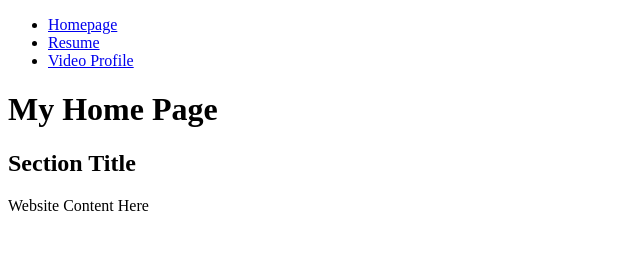
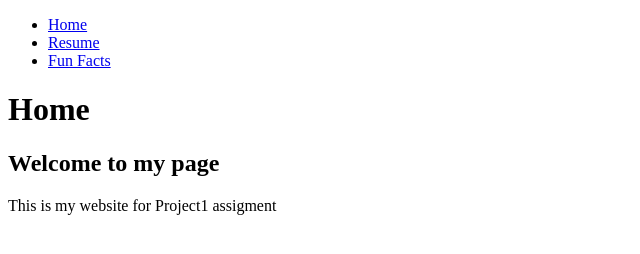
Before and after one commit to edzia89/Project1_home, a plain HTML site: page index.html in a window 1280 px wide. Shown: the whole page, without its empty margins (0-640 px from the left). Drawn offline with Linux system fonts and the light colour scheme.

Commit message:
Update index.html

```diff
--- a/index.html
+++ b/index.html
@@ -2,24 +2,24 @@
 <html lang="en">
   <head>
     <meta charset="utf-8">
-    <title>Home Page</title>
+    <title>Home</title>
   </head>
 
   <body>
     <header>
       <nav>
         <ul>
-          <li><a href="index.html">Homepage</a></li>
+          <li><a href="index.html">Home</a></li>
           <li><a href="resume.html">Resume</a></li>
-          <li><a href="page3.html">Video Profile</a></li>
+          <li><a href="facts.html">Fun Facts</a></li>
         </ul>
       </nav>
     </header>
-    <h1>My Home Page</h1>
+    <h1>Home</h1>
   </body>
 
   <main>
-    <h2>Section Title</h2>
-    <p>Website Content Here</p>
+    <h2>Welcome to my page</h2>
+    <p>This is my website for Project1 assigment</p>
   </main>
 </html>
```
